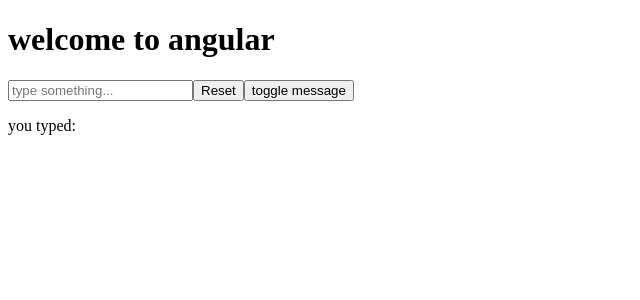
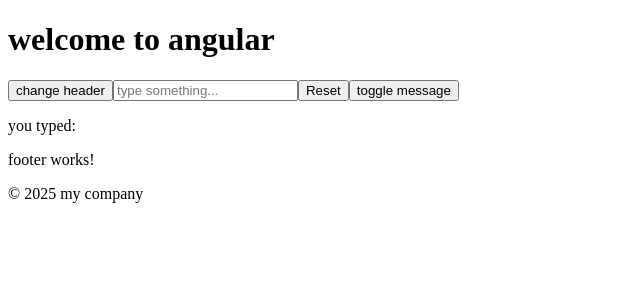
Before and after one commit to magser110/angular-March10, an Angular app: page / in a window 1280 px wide. Shown: the top 300 px of the page, without its empty margins (0-640 px from the left). Built offline with nearby package versions, Linux system fonts and the light colour scheme.

Commit message:
saving hw exercises 1 and 2

```diff
--- a/src/app/app.component.html
+++ b/src/app/app.component.html
@@ -1,3 +1,5 @@
 <app-header></app-header>
 
 <router-outlet />
+
+<app-footer />
--- a/src/app/app.component.ts
+++ b/src/app/app.component.ts
@@ -1,10 +1,11 @@
 import { Component } from '@angular/core';
 import { RouterOutlet } from '@angular/router';
 import { HeaderComponent } from "./header/header.component";
+import { FooterComponent } from './footer/footer.component';
 
 @Component({
   selector: 'app-root',
-  imports: [RouterOutlet, HeaderComponent],
+  imports: [RouterOutlet, HeaderComponent, FooterComponent],
   templateUrl: './app.component.html',
   styleUrl: './app.component.css'
 })
--- /dev/null
+++ b/src/app/footer/footer.component.html
@@ -0,0 +1,2 @@
+<p>footer works!</p>
+<p>&copy; 2025 my company</p>
--- a/src/app/header/header.component.html
+++ b/src/app/header/header.component.html
@@ -1,5 +1,7 @@
 <header>
   <h1>{{title}}</h1>
+  <button (click)="changeHeader()">change header</button>
+
   <input [(ngModel)]="inputText" placeholder="type something...">
   <button (click)="resetInput()">Reset</button>
 
--- a/src/app/header/header.component.ts
+++ b/src/app/header/header.component.ts
@@ -21,4 +21,8 @@
   toggleMessage() {
     this.showMessage = !this.showMessage;
   }
+
+  changeHeader() {
+    this.title = 'new header, yes?'
+  }
 }
```
Also changed, not shown: src/app/footer/footer.component.ts (added, +11 -0 lines), src/app/footer/footer.component.css (added).
